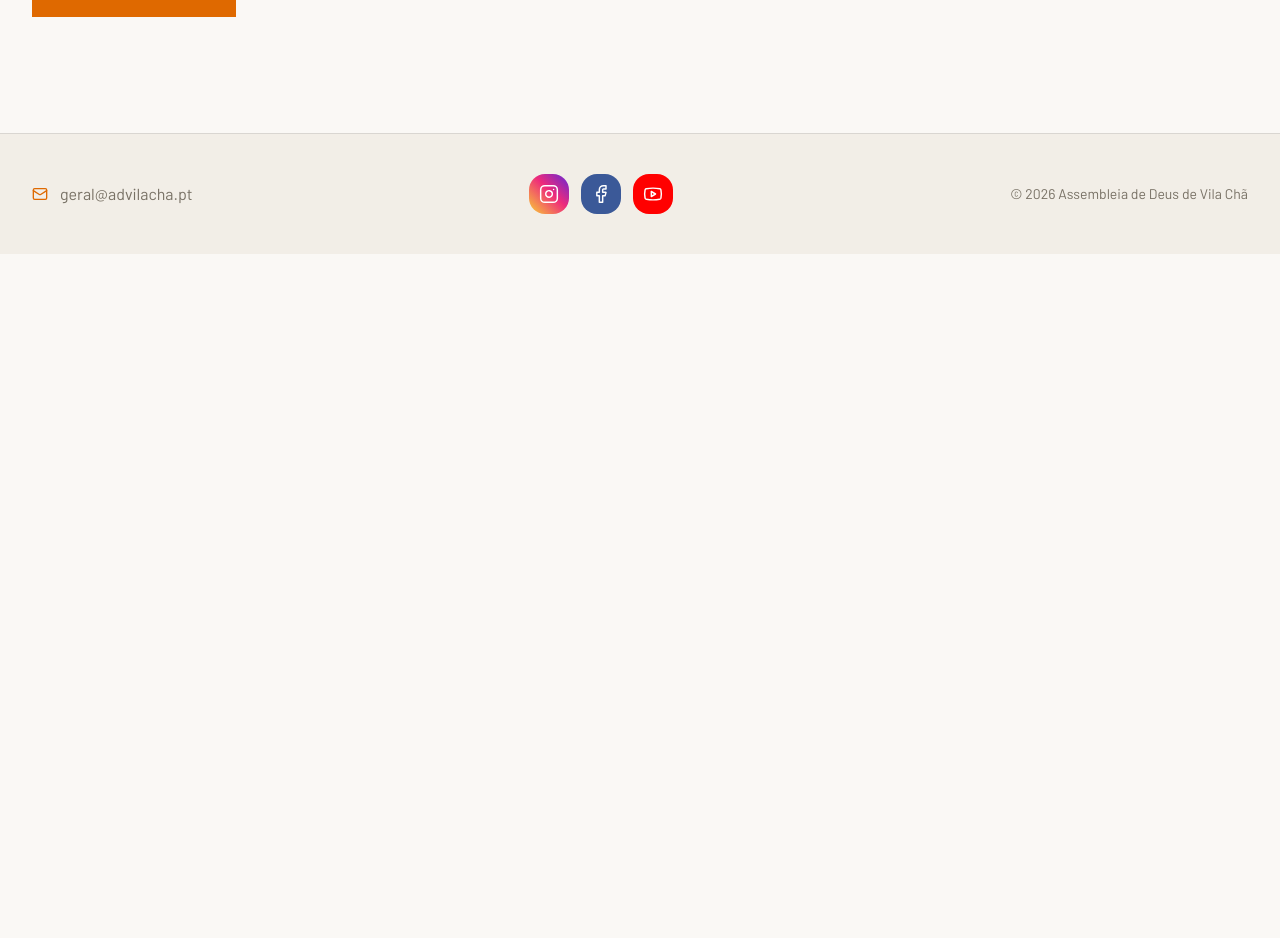
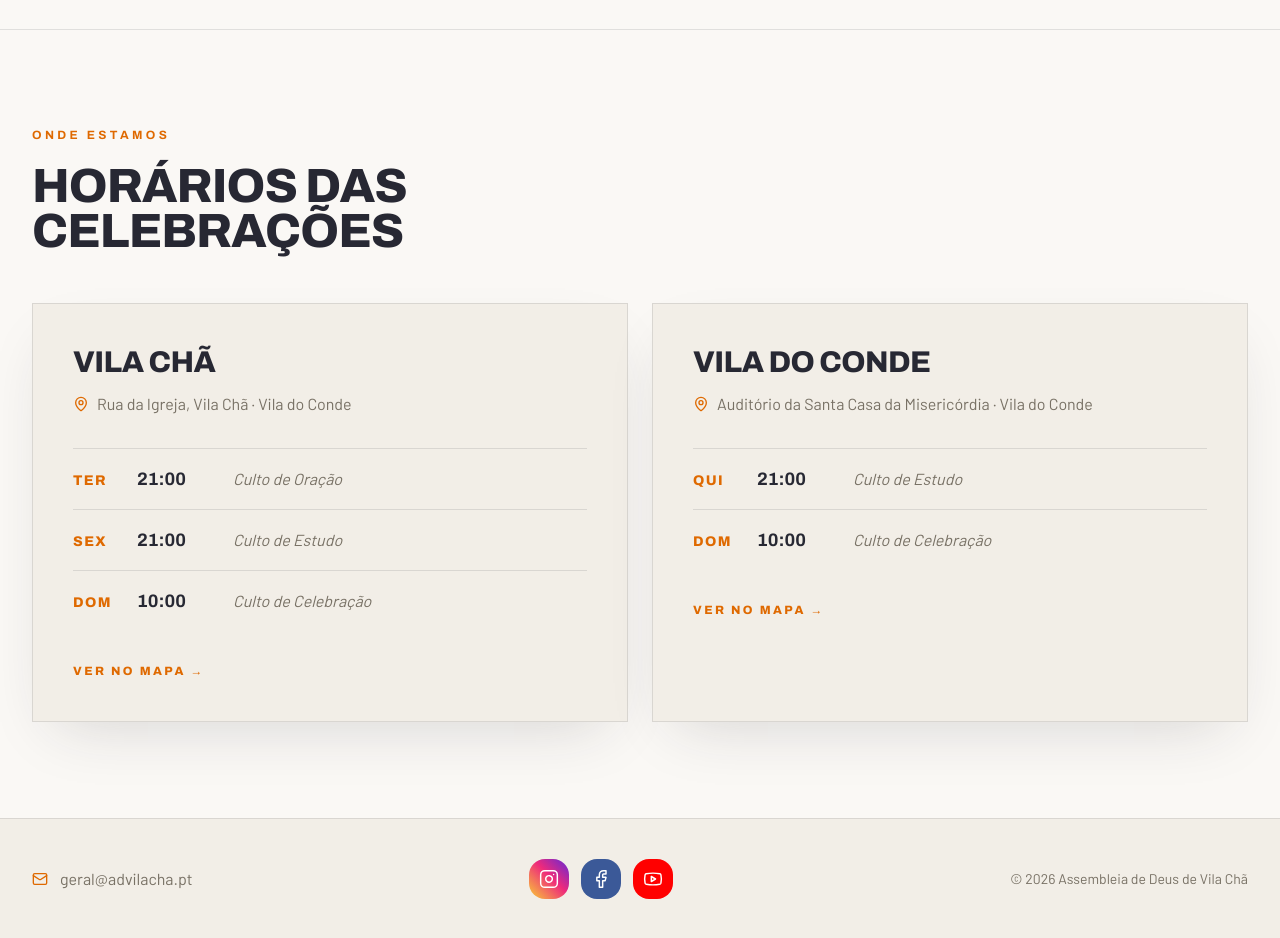
Before and after one commit to AD-Vila-Cha/church-site, a Next.js app: page / in a window 1280 px wide. Shown: the part 546-1484 px from the top of the page. Before the commit the page ends 800 px from the top, so only its background shows below. Built offline with nearby package versions, Linux system fonts and the light colour scheme.

Commit message:
church-site#41: Added services schedule to the coming soon page
Ports the prototype's "Horários das celebrações" section: service
times and location for both Vila Chã and Vila do Conde, with map
links, using the same surface-card styling as the rest of the site.

```diff
--- a/app/globals.css
+++ b/app/globals.css
@@ -33,6 +33,7 @@
   --border: oklch(0.28 0.02 280 / 12%);
 
   --gradient-ember: linear-gradient(135deg, var(--gold-deep), var(--gold));
+  --shadow-lift: 0 24px 60px -24px oklch(0.28 0.02 280 / 0.18);
 }
 
 @layer base {
@@ -79,3 +80,9 @@
   background-clip: text;
   color: transparent;
 }
+
+@utility surface-card {
+  background-color: var(--surface);
+  border: 1px solid var(--color-border);
+  box-shadow: var(--shadow-lift);
+}
--- a/app/page.tsx
+++ b/app/page.tsx
@@ -1,4 +1,26 @@
-import { Facebook, Instagram, Mail, Youtube } from "lucide-react";
+import { Facebook, Instagram, Mail, MapPin, Youtube } from "lucide-react";
+
+const LOCATIONS = [
+  {
+    city: "Vila Chã",
+    address: "Rua da Igreja, Vila Chã · Vila do Conde",
+    maps: "https://www.google.com/maps/search/?api=1&query=Assembleia+de+Deus+Vila+Ch%C3%A3+Vila+do+Conde",
+    services: [
+      { day: "Ter", time: "21:00", type: "Culto de Oração" },
+      { day: "Sex", time: "21:00", type: "Culto de Estudo" },
+      { day: "Dom", time: "10:00", type: "Culto de Celebração" },
+    ],
+  },
+  {
+    city: "Vila do Conde",
+    address: "Auditório da Santa Casa da Misericórdia · Vila do Conde",
+    maps: "https://www.google.com/maps/search/?api=1&query=Assembleia+de+Deus+igreja+evang%C3%A9lica+em+Vila+do+Conde",
+    services: [
+      { day: "Qui", time: "21:00", type: "Culto de Estudo" },
+      { day: "Dom", time: "10:00", type: "Culto de Celebração" },
+    ],
+  },
+];
 
 const SOCIALS = [
   {
@@ -37,7 +59,8 @@ export default function Home() {
         </span>
       </header>
 
-      <main className="mx-auto flex w-full max-w-7xl flex-1 flex-col items-start justify-center px-5 py-16 md:px-8">
+      <main className="flex flex-1 flex-col">
+        <div className="mx-auto flex w-full max-w-7xl flex-col items-start px-5 py-16 md:px-8">
           <p className="eyebrow">Assembleia de Deus · Vila Chã</p>
           <h1 className="mt-5 max-w-3xl text-5xl uppercase leading-[0.95] sm:text-6xl md:text-7xl">
             O novo site está <span className="text-gradient-ember">quase aí</span>.
@@ -52,6 +75,53 @@ export default function Home() {
           >
             Fale connosco
           </a>
+        </div>
+
+        <section className="border-t py-20 md:py-24">
+          <div className="mx-auto max-w-7xl px-5 md:px-8">
+            <p className="eyebrow">Onde estamos</p>
+            <h2 className="mt-5 max-w-2xl text-4xl uppercase leading-[0.95] sm:text-5xl">
+              Horários das celebrações
+            </h2>
+
+            <div className="mt-12 grid gap-6 lg:grid-cols-2">
+              {LOCATIONS.map((loc) => (
+                <div key={loc.city} className="surface-card p-8 md:p-10">
+                  <h3 className="font-display text-3xl uppercase text-foreground">
+                    {loc.city}
+                  </h3>
+                  <p className="mt-3 flex items-start gap-2 text-muted-foreground">
+                    <MapPin className="mt-1 h-4 w-4 shrink-0 text-primary" />
+                    <span>{loc.address}</span>
+                  </p>
+
+                  <dl className="mt-8 divide-y divide-border border-t">
+                    {loc.services.map((s) => (
+                      <div key={s.day + s.time} className="flex items-baseline gap-4 py-4">
+                        <dt className="w-12 shrink-0 font-display text-sm font-extrabold uppercase tracking-widest text-primary">
+                          {s.day}
+                        </dt>
+                        <span className="w-20 shrink-0 font-display text-lg text-foreground">
+                          {s.time}
+                        </span>
+                        <dd className="min-w-0 text-muted-foreground italic">{s.type}</dd>
+                      </div>
+                    ))}
+                  </dl>
+
+                  <a
+                    href={loc.maps}
+                    target="_blank"
+                    rel="noreferrer"
+                    className="mt-8 inline-flex font-display text-xs font-extrabold uppercase tracking-[0.2em] text-primary hover:underline"
+                  >
+                    Ver no mapa →
+                  </a>
+                </div>
+              ))}
+            </div>
+          </div>
+        </section>
       </main>
 
       <footer className="border-t bg-surface">
```
Lines whose indentation alone changed are shown as unchanged.
